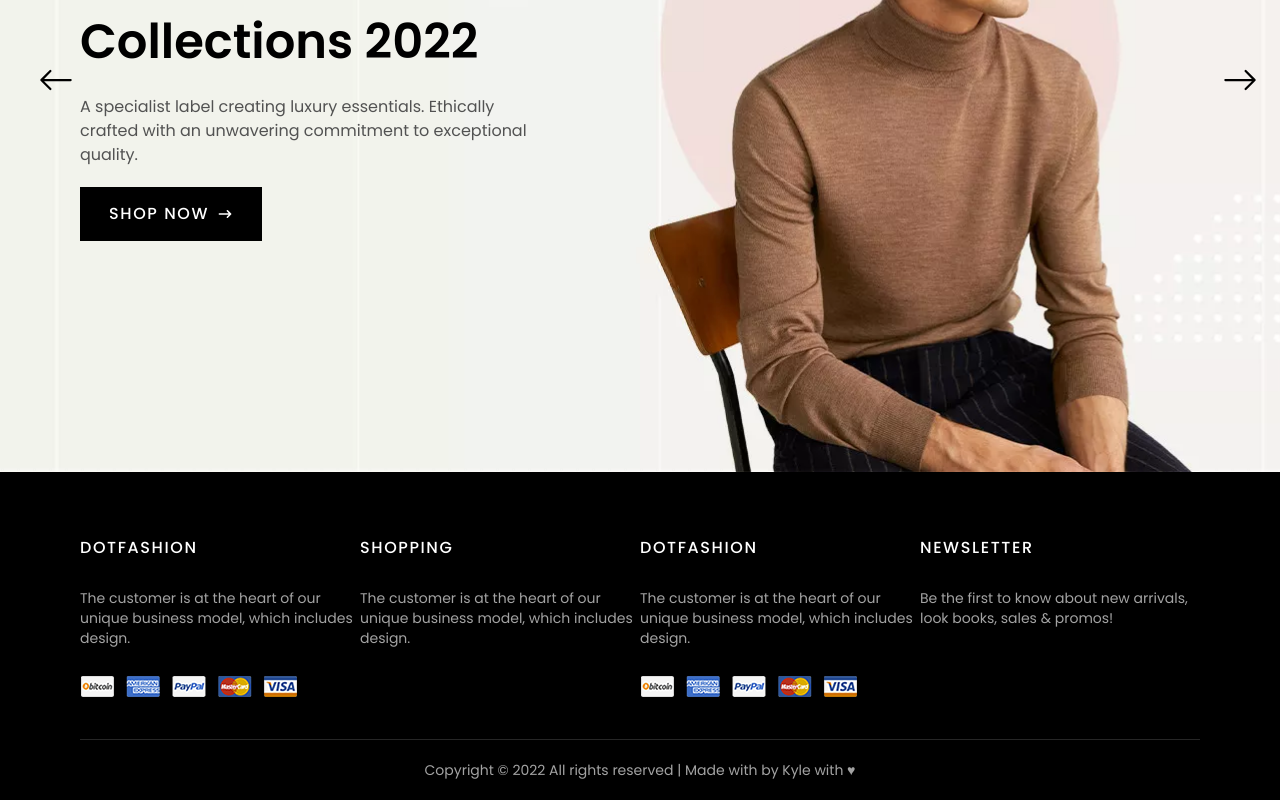
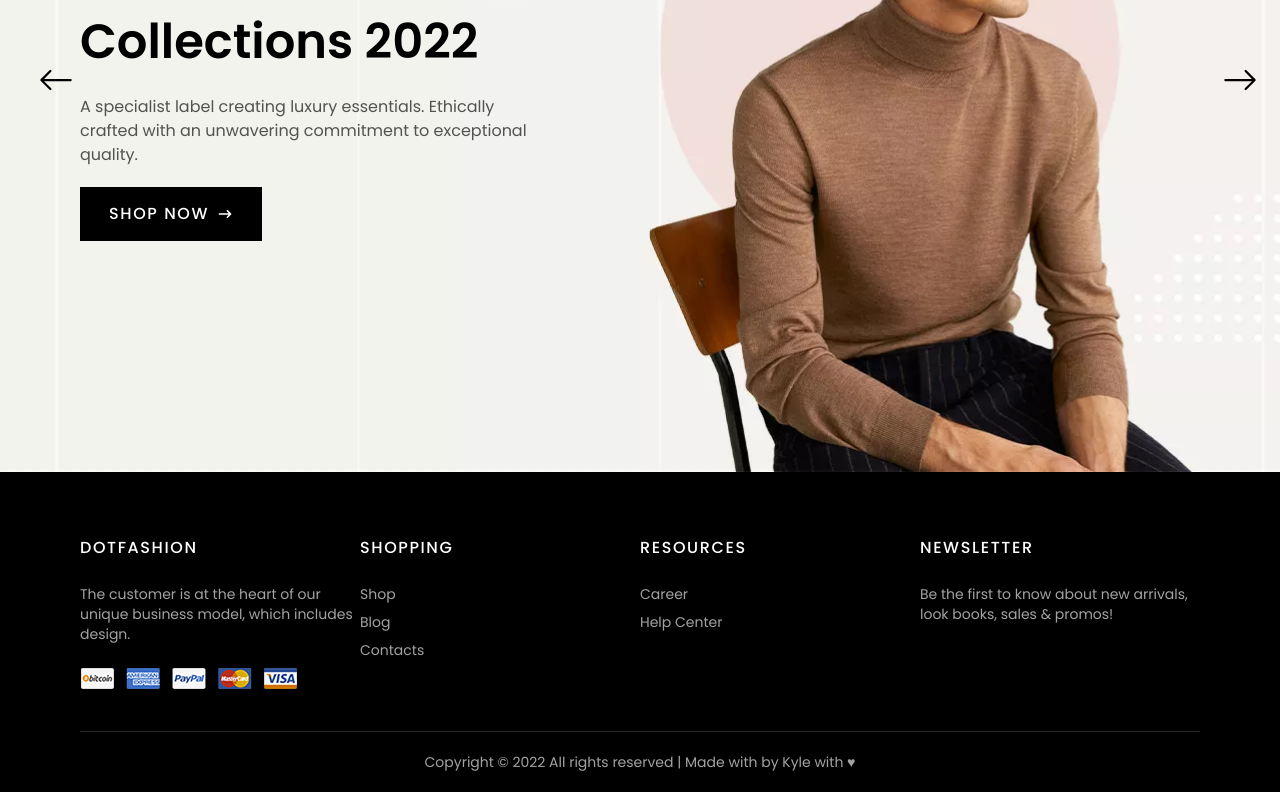
Before and after one commit to blackparadise0407/next-ecommerce, a Next.js app: page / in a window 1280 px wide. Shown: the part 456-1256 px from the top of the page. Built offline with nearby package versions, Linux system fonts and the light colour scheme; no server answers.

Commit message:
Refactor routes

```diff
--- /dev/null
+++ b/src/common/routing.ts
@@ -0,0 +1,6 @@
+export const ROUTES = {
+  home: '/',
+  shop: '/shop',
+  blog: '/blog',
+  contacts: '/contacts',
+};
--- a/src/layouts/MainLayoutFooter/MainLayoutFooter.tsx
+++ b/src/layouts/MainLayoutFooter/MainLayoutFooter.tsx
@@ -1,12 +1,39 @@
+import Link from 'next/link';
+import React from 'react';
+
+import { ROUTES } from '@/common/routing';
+
+interface FooterSectionProps {
+  title: string;
+  children: React.ReactNode;
+}
+
+const shoppingSection = [
+  { href: ROUTES.shop, label: 'Shop' },
+  { href: ROUTES.blog, label: 'Blog' },
+  { href: ROUTES.contacts, label: 'Contacts' },
+];
+
+const resourcesSection = [
+  { href: ROUTES.shop, label: 'Career' },
+  { href: ROUTES.blog, label: 'Help Center' },
+];
+
+const FooterSection: React.FC<FooterSectionProps> = ({ title, children }) => {
+  return (
+    <div className="col-span-1 space-y-6">
+      <h5 className="uppercase font-medium tracking-widest">{title}</h5>
+      {children}
+    </div>
+  );
+};
+
 const MainLayoutFooter: React.FC<{}> = () => {
   return (
     <footer className="bg-black text-white pt-16">
       <div className="container">
         <div className="grid grid-cols-4">
-          <div className="col-span-1 space-y-7">
-            <h5 className="uppercase font-medium tracking-widest">
-              Dotfashion
-            </h5>
+          <FooterSection title="Dotfashion">
             <p className="text-sm text-neutral-400">
               The customer is at the heart of our unique business model, which
               includes design.
@@ -14,35 +41,31 @@ const MainLayoutFooter: React.FC<{}> = () => {
             <picture className="block">
               <img src="/payment.jpg" alt="Payment methods" />
             </picture>
-          </div>
-          <div className="col-span-1 space-y-7">
-            <h5 className="uppercase font-medium tracking-widest">Shopping</h5>
-            <p className="text-sm text-neutral-400">
-              The customer is at the heart of our unique business model, which
-              includes design.
-            </p>
-          </div>
-          <div className="col-span-1 space-y-7">
-            <h5 className="uppercase font-medium tracking-widest">
-              Dotfashion
-            </h5>
-            <p className="text-sm text-neutral-400">
-              The customer is at the heart of our unique business model, which
-              includes design.
-            </p>
-            <picture className="block">
-              <img src="/payment.jpg" alt="Payment methods" />
-            </picture>
-          </div>
-          <div className="col-span-1 space-y-7">
-            <h5 className="uppercase font-medium tracking-widest">
-              Newsletter
-            </h5>
+          </FooterSection>
+          <FooterSection title="Shopping">
+            <ul className="flex flex-col gap-2 text-sm text-neutral-400">
+              {shoppingSection.map((it) => (
+                <li key={it.href}>
+                  <Link href={it.href}>{it.label}</Link>
+                </li>
+              ))}
+            </ul>
+          </FooterSection>
+          <FooterSection title="Resources">
+            <ul className="flex flex-col gap-2 text-sm text-neutral-400">
+              {resourcesSection.map((it) => (
+                <li key={it.href}>
+                  <Link href={it.href}>{it.label}</Link>
+                </li>
+              ))}
+            </ul>
+          </FooterSection>
+          <FooterSection title="Newsletter">
             <p className="text-sm text-neutral-400">
               Be the first to know about new arrivals, look books, sales &
               promos!
             </p>
-          </div>
+          </FooterSection>
         </div>
         <hr className="mt-10 border-t-neutral-800" />
         <div className="py-5 text-center text-sm text-neutral-400">
--- a/src/layouts/MainLayoutHeader/MainLayoutHeader.tsx
+++ b/src/layouts/MainLayoutHeader/MainLayoutHeader.tsx
@@ -4,6 +4,7 @@ import { useRouter } from 'next/router';
 import React from 'react';
 import { RiHeart2Line, RiSearch2Line, RiShoppingBagLine } from 'react-icons/ri';
 
+import { ROUTES } from '@/common/routing';
 import { useWindowSize } from '@/hooks/useWindowSize';
 
 const StyledLink: React.FC<
@@ -23,12 +24,10 @@ const StyledLink: React.FC<
 };
 
 const routes: Array<{ href: string; label: string }> = [
-  { href: '/', label: 'Home' },
-  { href: '/men', label: 'Men' },
-  { href: '/woman', label: 'Woman' },
-  { href: '/baby-collection', label: 'Baby collection' },
-  { href: '/blog', label: 'Blog' },
-  { href: '/contacts', label: 'Contacts' },
+  { href: ROUTES.home, label: 'Home' },
+  { href: ROUTES.shop, label: 'Shop' },
+  { href: ROUTES.blog, label: 'Blog' },
+  { href: ROUTES.contacts, label: 'Contacts' },
 ];
 
 const trans: Translation = {
```
